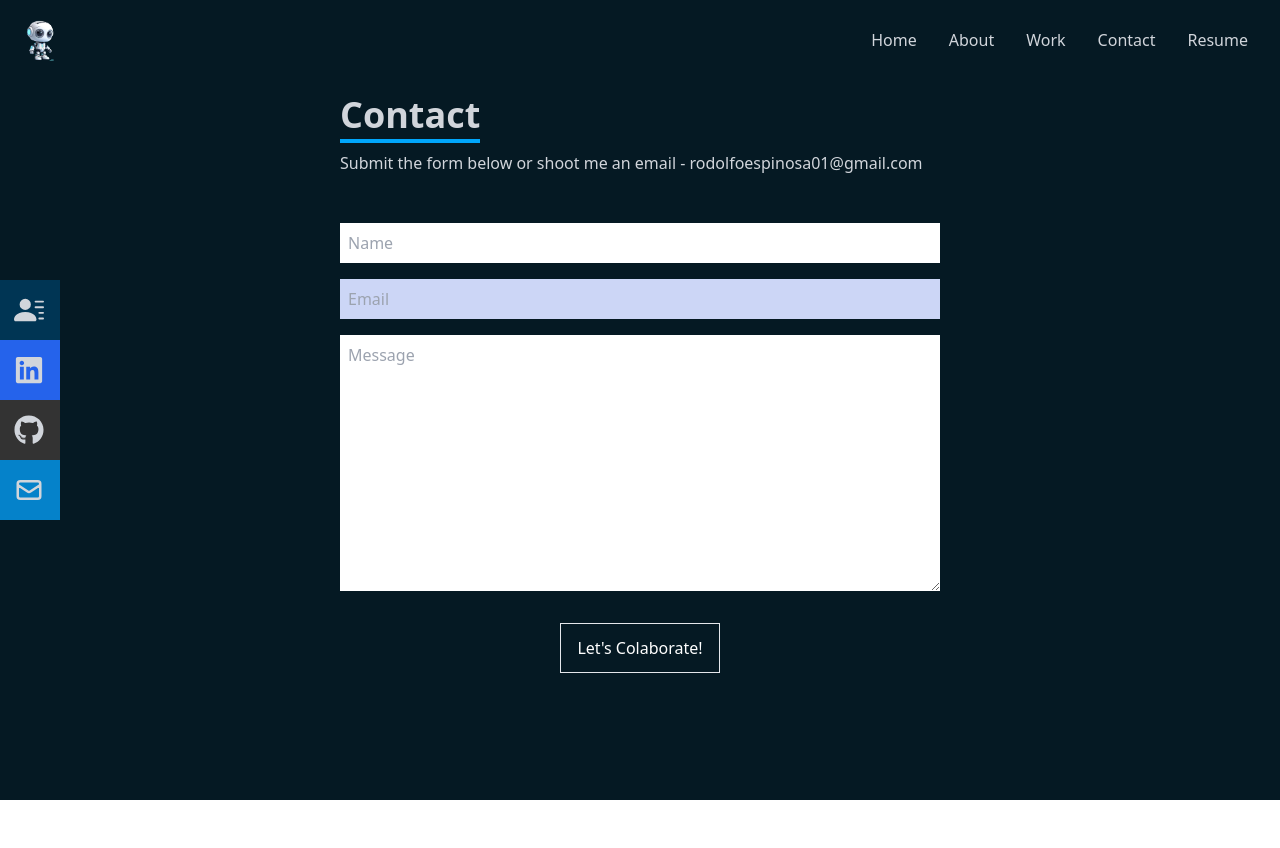
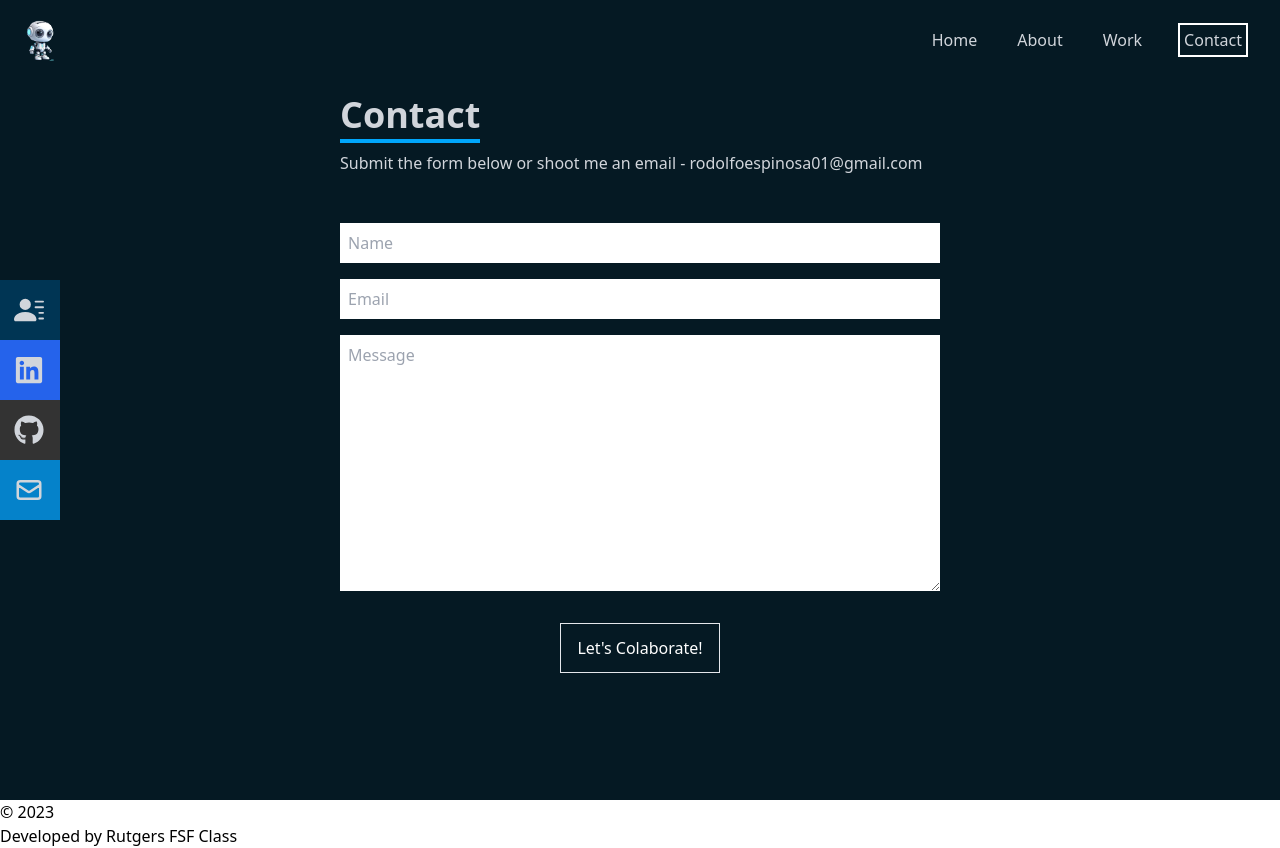
Before and after one commit to rodolfoespinosa01/bc_c20_reactPortfolio, a React (Create React App) app in the folder my-portfolio/: page /contact in a window 1280 px wide. Before the commit the page ends 800 px from the top, so only its background shows below. Built offline with nearby package versions, Linux system fonts and the light colour scheme.

Commit message:
pages load without refresh, added footer component. changed folder structure by adding a folder for pages and keeping the page componenets separate from them in its own components folder

```diff
--- a/my-portfolio/src/App.js
+++ b/my-portfolio/src/App.js
@@ -1,23 +1,28 @@
-import About from "./components/About";
-import Contact from "./components/Contact";
-import Home from "./components/Home";
+import { Routes, Route } from "react-router-dom";
+
+import About from "./pages/About";
+import Contact from "./pages/Contact";
+import Home from "./pages/Home";
+import Work from "./pages/Work";
+
+import Footer from "./components/Footer";
 import Navbar from "./components/Navbar";
-import Skills from "./components/Skills";
-import Work from "./components/Work";
-import { Routes, Route } from "react-router-dom";
 
 function App() {
   return (
-    <>
+    <div>
       <Navbar />
+
       <Routes>
         <Route path="/" element={<Home />} />
         <Route path="/about" element={<About />} />
-        <Route path="/skills" element={<Skills />} />
         <Route path="/work" element={<Work />} />
         <Route path="/contact" element={<Contact />} />
+        {/* <Route path="/resume" element={<Resume />} /> */}
       </Routes>
-    </>
+
+      <Footer />
+    </div>
   );
 }
 
--- /dev/null
+++ b/my-portfolio/src/components/Footer.jsx
@@ -0,0 +1,12 @@
+function Footer() {
+  const date = new Date()
+
+  return (
+    <footer>
+      <p>&copy; {date.getFullYear()}</p>
+      <p>Developed by Rutgers FSF Class</p>
+    </footer>
+  )
+}
+
+export default Footer
--- a/my-portfolio/src/components/Navbar.jsx
+++ b/my-portfolio/src/components/Navbar.jsx
@@ -1,4 +1,5 @@
 import React, { useState } from 'react'
+import { NavLink } from 'react-router-dom'
 import { FaBars, FaTimes, FaGithub, FaLinkedin } from 'react-icons/fa'
 import { HiOutlineMail } from 'react-icons/hi'
 import { BsFillPersonLinesFill } from 'react-icons/bs'
@@ -20,11 +21,11 @@ const Navbar = () => {
       {/* menu */}
 
       <ul className="hidden md:flex">
-        <li><a href="/">Home</a></li>
-        <li><a href="/about">About</a></li>
-        <li><a href="/work">Work</a></li>
-        <li><a href="/contact">Contact</a></li>
-        <li><a href="/resume">Resume</a></li>
+        <li><NavLink className="hover:underline p-1" to="/">Home</NavLink></li>
+        <li> <NavLink className="hover:underline p-1" to="/about">About</NavLink></li>
+        <li> <NavLink className="hover:underline p-1" to="/work">Work</NavLink></li>
+        <li> <NavLink className="hover:underlin p-1" to="/contact">Contact</NavLink></li>
+        {/* <li> <NavLink to="/resume">Resume</NavLink></li> */}
       </ul>
 
 
@@ -34,12 +35,12 @@ const Navbar = () => {
       </div>
 
       {/* Mobile Menu */}
-      <ul className={!nav ? "hidden" : "absolute top-0 left-0 w-full h-screen bg-[#051923] flex flex-col justify-center items-center "}>
-        <li className="py-6 text-4xl"><a href="/">Home</a></li>
-        <li className="py-6 text-4xl"><a href="/about">About</a></li>
-        <li className="py-6 text-4xl"><a href="/work">Work</a></li>
-        <li className="py-6 text-4xl"><a href="/contact">Contact</a></li>
-        <li className="py-6 text-4xl"><a href="/resume">Resume</a></li>
+      <ul onClick={handleClick} className={!nav ? "hidden" : "absolute top-0 left-0 w-full h-screen bg-[#051923] flex flex-col justify-center items-center "}>
+        <li className="py-6 text-4xl"><li><NavLink to="/">Home</NavLink></li></li>
+        <li className="py-6 text-4xl"> <NavLink to="/about">About</NavLink></li>
+        <li className="py-6 text-4xl"><li> <NavLink to="/work">Work</NavLink></li></li>
+        <li className="py-6 text-4xl"><NavLink to="/contact">Contact</NavLink></li>
+        {/* <li className="py-6 text-4xl"><NavLink to="/resume">Resume</NavLink></li> */}
       </ul>
 
 
--- a/my-portfolio/src/index.css
+++ b/my-portfolio/src/index.css
@@ -14,11 +14,13 @@
   }
 }
 
+
+
 .content-div {
   background-repeat: no-repeat;
   background-size:cover;
   background-position:center;
-  height: 250px
+  height: 250px;
 }
 
 .content-div:hover {
@@ -26,3 +28,8 @@
   #0582ca,
   #003554)!important;
 }
+
+
+.active {
+  border: 2px solid white;
+}
--- a/my-portfolio/src/index.js
+++ b/my-portfolio/src/index.js
@@ -6,7 +6,9 @@ import { BrowserRouter } from "react-router-dom";
 
 const root = ReactDOM.createRoot(document.getElementById("root"));
 root.render(
-  <BrowserRouter>
-    <App />
-  </BrowserRouter>
+  <React.StrictMode>
+    <BrowserRouter>
+      <App />
+    </BrowserRouter>
+  </React.StrictMode>
 );
--- a/my-portfolio/src/components/Contact.jsx
+++ b/my-portfolio/src/pages/Contact.jsx
@@ -9,7 +9,7 @@ const Contact = () => {
           <p className="text-gray-300 py-4">Submit the form below or shoot me an email - rodolfoespinosa01@gmail.com</p>
         </div>
         <input className="bg-[#cc6f6] p-2" type="text" placeholder='Name' name='name' />
-        <input className="my-4 p-2 bg-[#ccd6f6]" type="email" placeholder='Email' name='email' />
+        <input className="my-4 p-2" type="email" placeholder='Email' name='email' />
         <textarea className="bg-[#cc6f6] p-2" name="message" rows="10" placeholder='Message'></textarea>
         <button className="text-white border -2 hover:bg-[#00a6fb] hover:border-[#006494] px-4 py-3 my-8 mx-auto flex items-center">Let's Colaborate!</button>
 
--- a/my-portfolio/src/components/Work.jsx
+++ b/my-portfolio/src/pages/Work.jsx
@@ -10,15 +10,15 @@ import note_takerIMG from '../assets/note_taker.png'
 
 const Work = () => {
   return (
-    <div name="work" className="w-full md:h-screen text-gray-300 bg-[#051923]">
-      <div className="max-w-[1000px] mx-auto p-4 flex flex-col justify-center w-full f-full">
-        <div className="pb-8">
+    <div name="work" className="w-full sm:h-screen text-gray-300 bg-[#051923]">
+      <div className="max-w-[1000px] mx-auto p-4 flex flex-col justify-center w-full h-full">
+        <div className="pb-8 mt-20">
           <p className="text-4xl font-bold inline border-b-4 text-gray-300 border-[#00a6fb]">Work</p>
           <p className="py-6">Check out some of my recent work</p>
         </div>
 
         {/* Container */}
-        <div className="grid sm:grid-cols-2 md:grid-cols-3 gap-4">
+        <div className="grid sm:grid-cols-1 md:grid-cols-2 lg:grid-cols-3 gap-4">
 
           {/* Project# 1&2 PWA*/}
           <div style={{ backgroundImage: `url(${pwaIMG})` }}
--- a/my-portfolio/tailwind.config.js
+++ b/my-portfolio/tailwind.config.js
@@ -4,5 +4,10 @@ module.exports = {
   theme: {
     extend: {},
   },
+  variants: {
+    extend: {
+      textDecoration: ["hover", "active"],
+    },
+  },
   plugins: [],
 };
```
Also changed, not shown: my-portfolio/src/pages/About.jsx (renamed from my-portfolio/src/components/About.jsx), my-portfolio/src/pages/Home.jsx (renamed from my-portfolio/src/components/Home.jsx), 1 other file (tests, documents, lock files or other folders).
